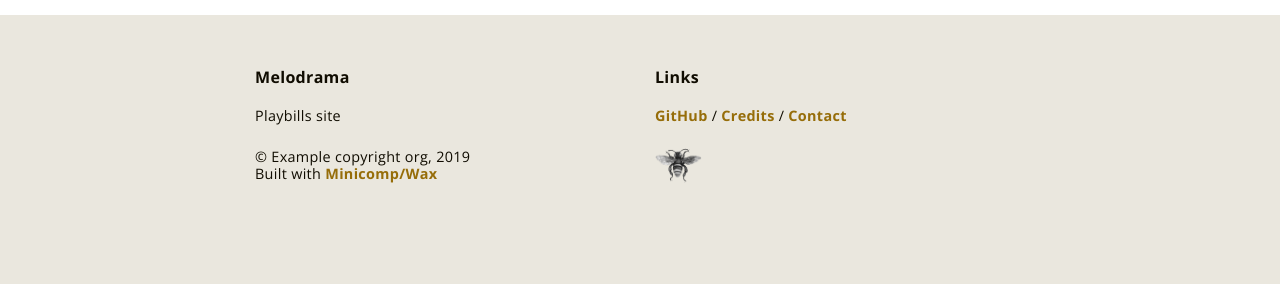
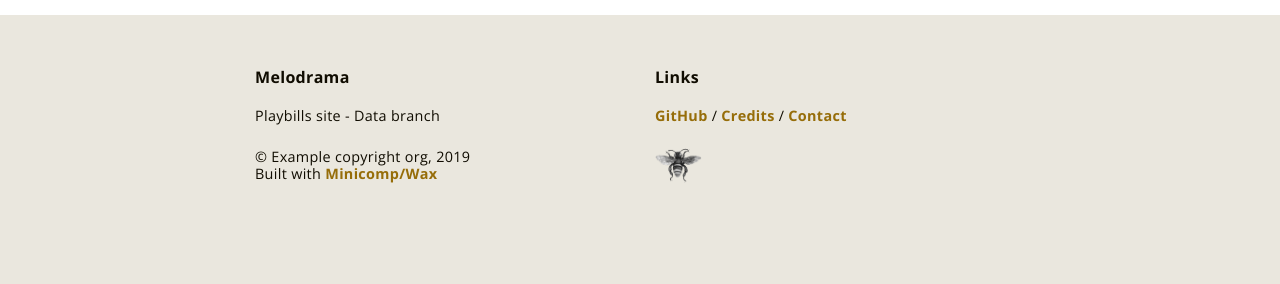
Before and after one commit to Penn-Playbill-Data/romantic_melodrama, a Jekyll site: the page built from index.md, in a window 1280 px wide. Shown: the part 1464-1748 px from the top of the page. Built offline with Jekyll 4.4.1, drawn with Linux system fonts in a browser that asks for light colours.

Commit message:
Update _config.yml

```diff
--- a/_config.yml
+++ b/_config.yml
@@ -19,7 +19,7 @@
 # ~> https://jekyllrb.com/docs/configuration/options/
 
 title:            'Melodrama'
-description:      'Playbills site'
+description:      'Playbills site - Data branch'
 url:              'https://minicomp.github.io'
 baseurl:          '/wax'
 copyright:        'Example copyright org, 2019'
```
